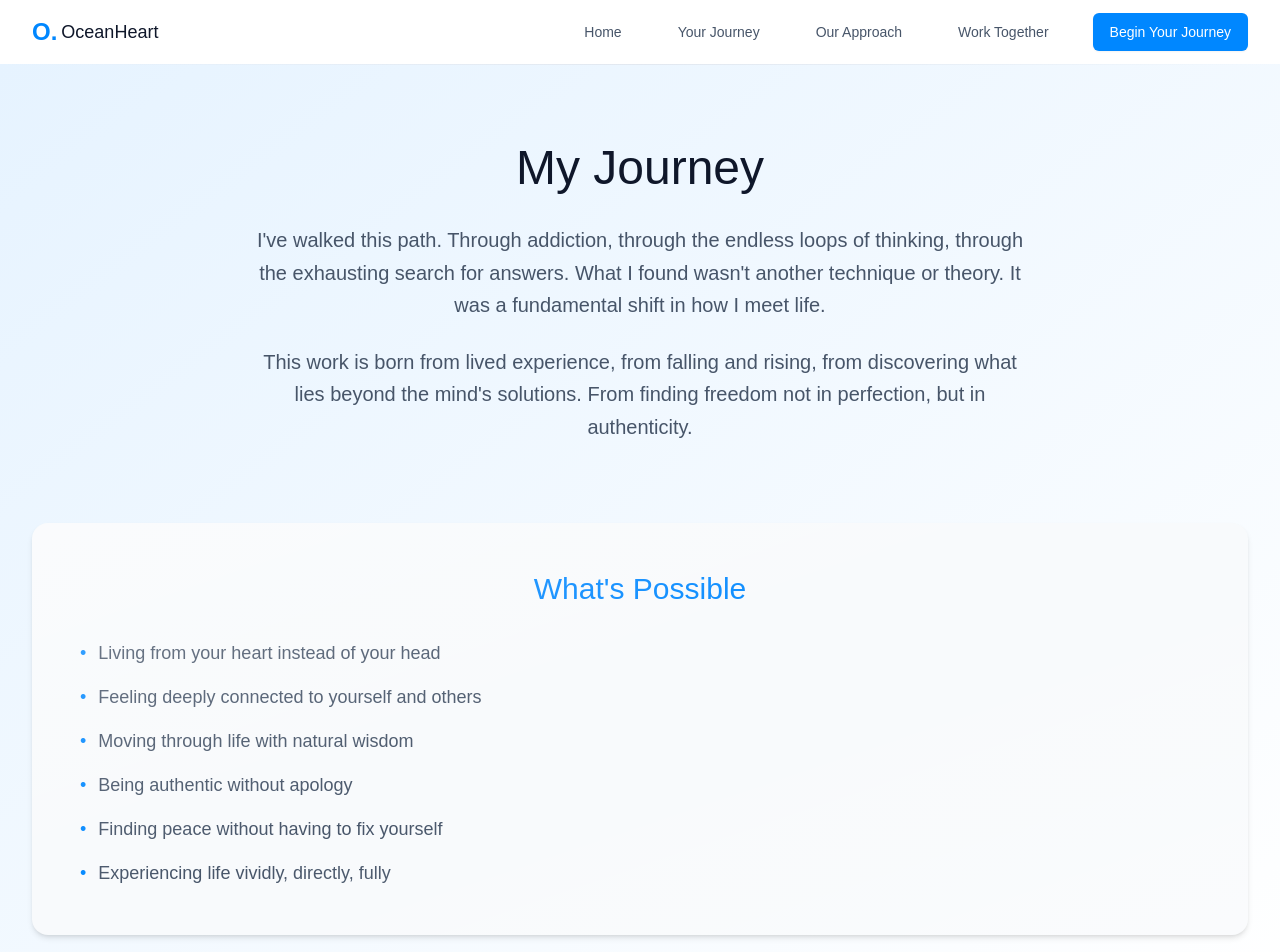
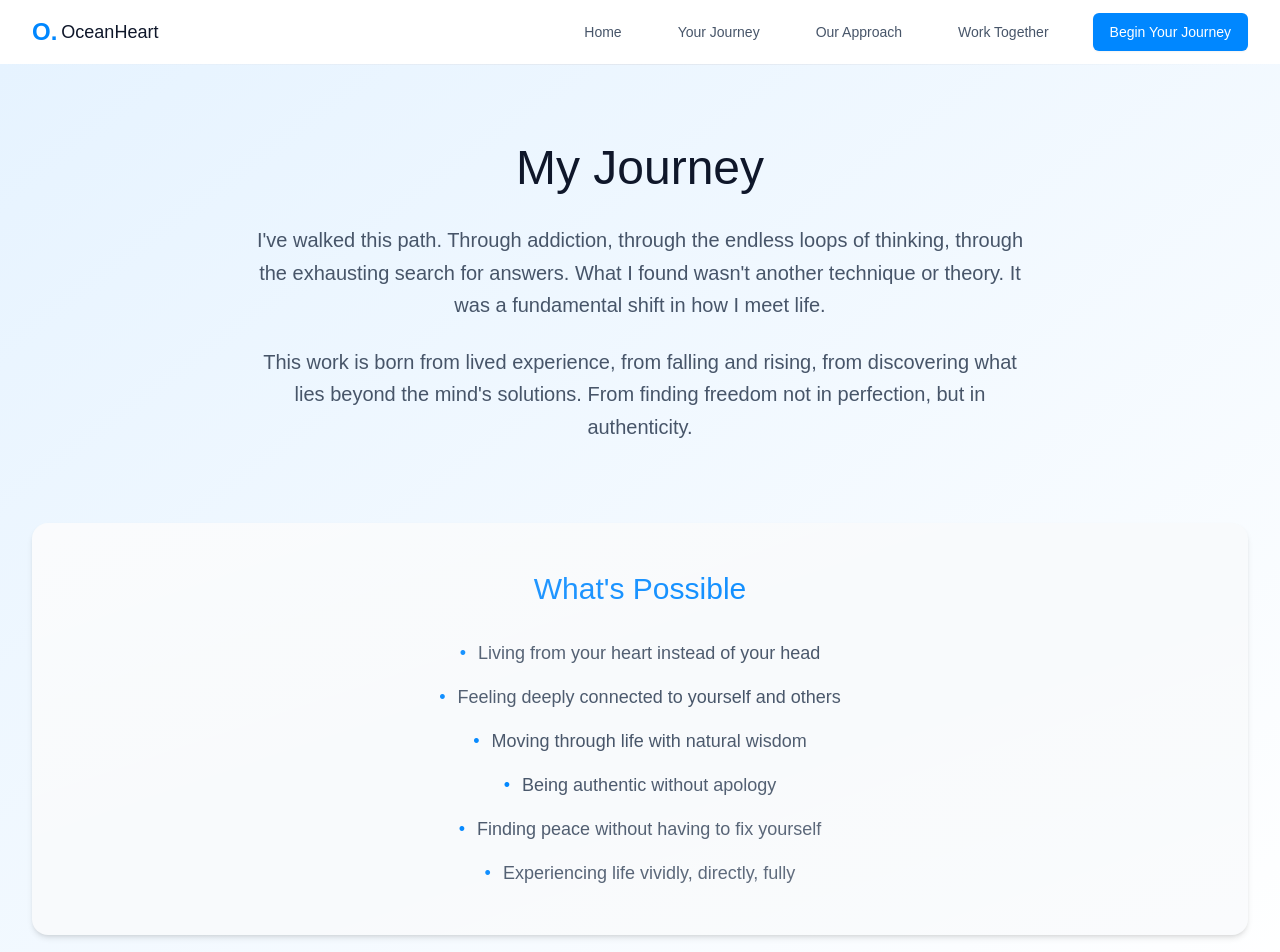
Before and after one commit to rickhallett/oceanheart-website, a React (Vite) app: page /journey in a window 1280 px wide. Shown: the top 952 px of the page. Built offline with nearby package versions, Linux system fonts and the light colour scheme.

Commit message:
fix: alignment

```diff
--- a/src/components/home/Journey.jsx
+++ b/src/components/home/Journey.jsx
@@ -57,28 +57,28 @@ const Journey = () => {
                         <h3 className="text-3xl font-medium text-center text-brand-500 mb-8">
                             What's Possible
                         </h3>
-                        <ul className="space-y-4 text-lg text-neutral-600 text-center">
-                            <li className="flex items-start">
+                        <ul className="space-y-4 text-lg text-neutral-600">
+                            <li className="flex items-center justify-center text-center">
                                 <span className="mr-3 text-brand-500">•</span>
                                 Living from your heart instead of your head
                             </li>
-                            <li className="flex items-start">
+                            <li className="flex items-center justify-center text-center">
                                 <span className="mr-3 text-brand-500">•</span>
                                 Feeling deeply connected to yourself and others
                             </li>
-                            <li className="flex items-start">
+                            <li className="flex items-center justify-center text-center">
                                 <span className="mr-3 text-brand-500">•</span>
                                 Moving through life with natural wisdom
                             </li>
-                            <li className="flex items-start">
+                            <li className="flex items-center justify-center text-center">
                                 <span className="mr-3 text-brand-500">•</span>
                                 Being authentic without apology
                             </li>
-                            <li className="flex items-start">
+                            <li className="flex items-center justify-center text-center">
                                 <span className="mr-3 text-brand-500">•</span>
                                 Finding peace without having to fix yourself
                             </li>
-                            <li className="flex items-start">
+                            <li className="flex items-center justify-center text-center">
                                 <span className="mr-3 text-brand-500">•</span>
                                 Experiencing life vividly, directly, fully
                             </li>
```
